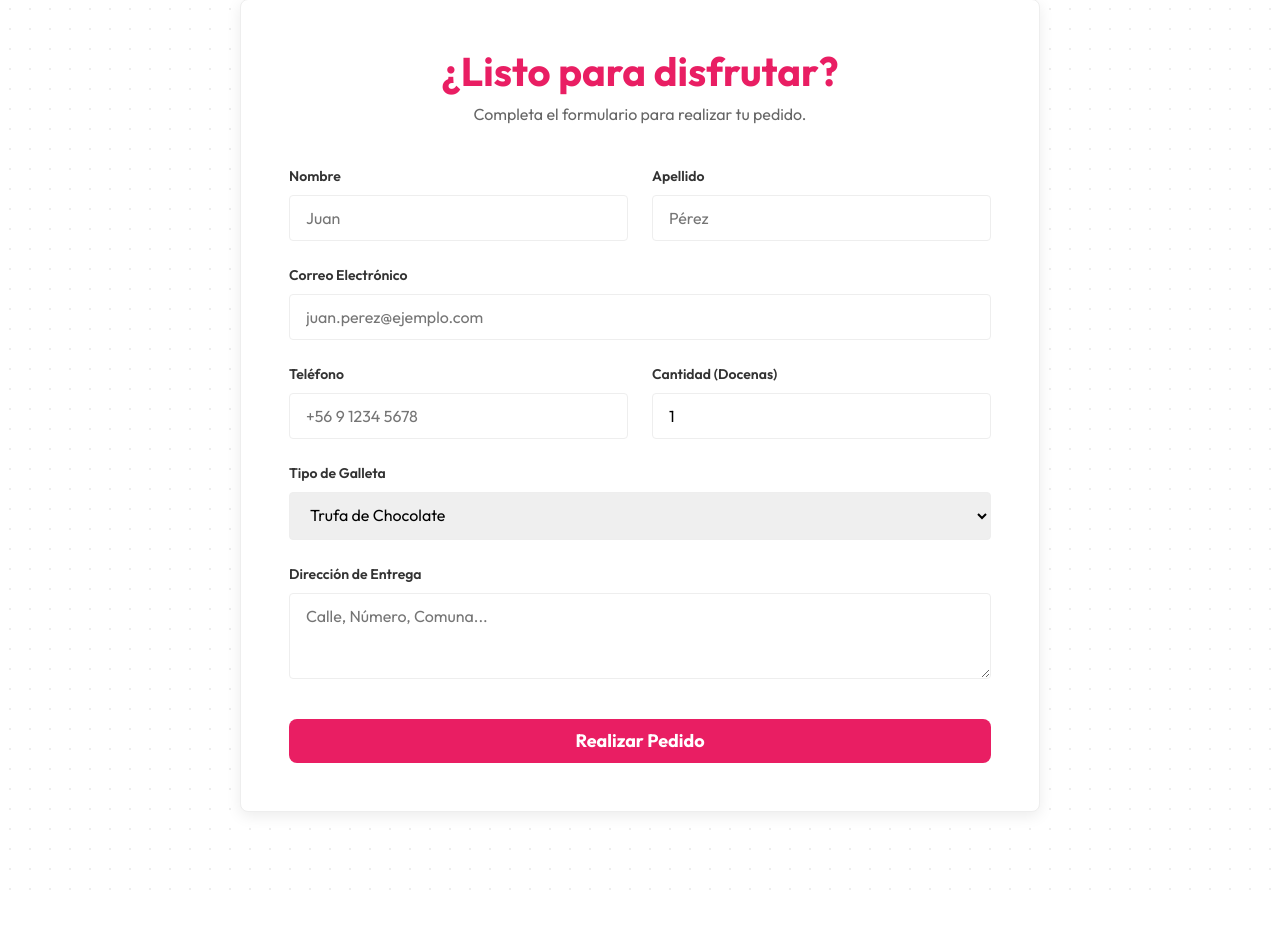
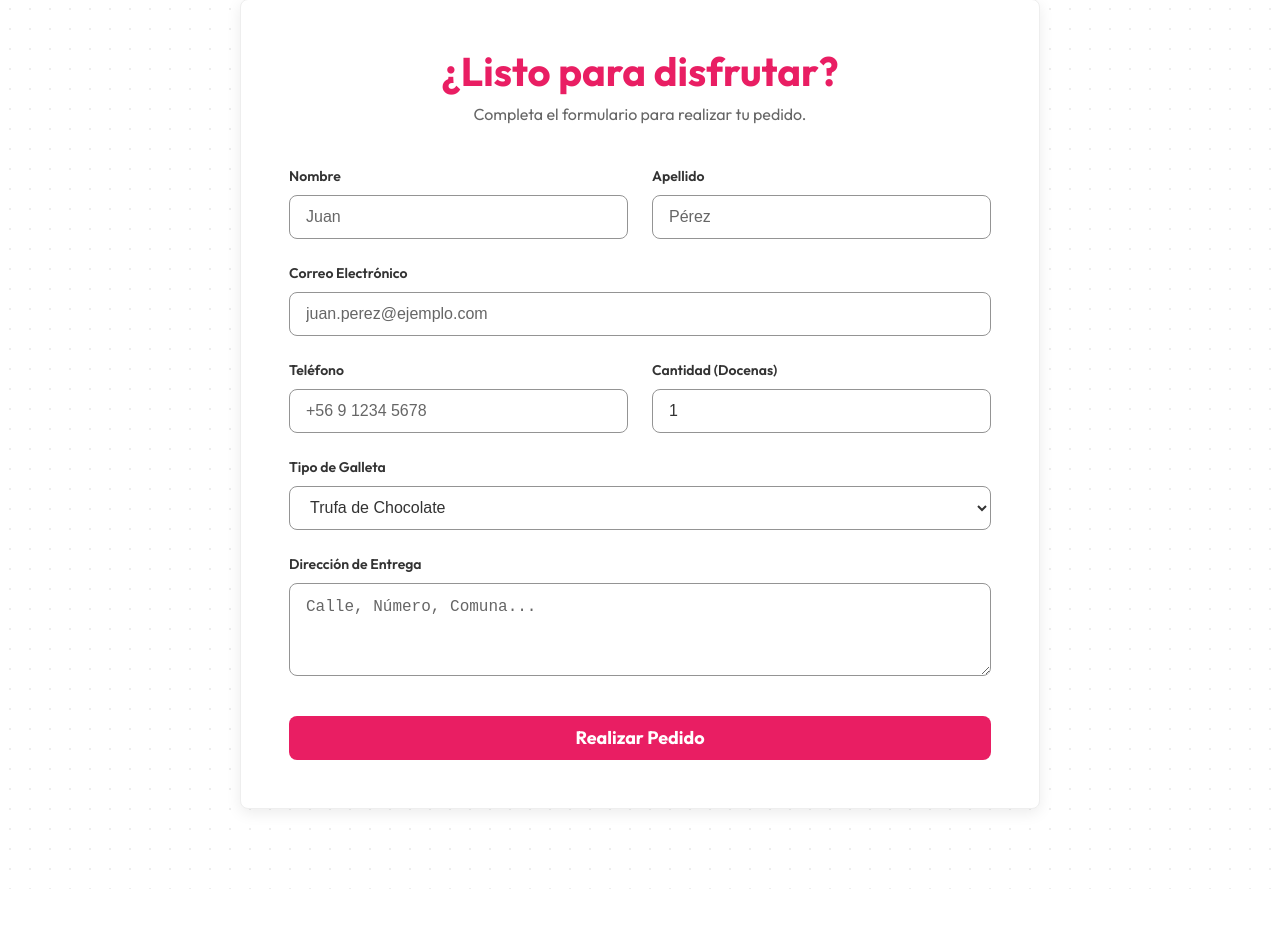
Before and after one commit to pantrux/dino-cookies, a Next.js app: page / in a window 1280 px wide. Shown: the part 1828-2780 px from the top of the page. Built offline with nearby package versions, Linux system fonts and the light colour scheme.

Commit message:
PR-11: Fields + Inputs

```diff
--- a/components/OrderForm.js
+++ b/components/OrderForm.js
@@ -2,6 +2,8 @@
 import { useState } from 'react';
 import styles from './OrderForm.module.css';
 import Button from './ui/Button';
+import Field from './ui/Field';
+import { Input, Select, Textarea } from './ui/Input';
 
 const COOKIE_TYPES = [
     "Trufa de Chocolate",
@@ -58,45 +60,38 @@ export default function OrderForm() {
 
                     <form className={styles.form} onSubmit={handleSubmit}>
                         <div className={styles.row}>
-                            <div className={styles.group}>
-                                <label htmlFor="firstName" className={styles.label}>Nombre</label>
-                                <input type="text" id="firstName" name="firstName" required className={styles.input} placeholder="Juan" />
-                            </div>
-                            <div className={styles.group}>
-                                <label htmlFor="lastName" className={styles.label}>Apellido</label>
-                                <input type="text" id="lastName" name="lastName" required className={styles.input} placeholder="Pérez" />
-                            </div>
+                            <Field label="Nombre" className={styles.group}>
+                                <Input type="text" id="firstName" name="firstName" required placeholder="Juan" />
+                            </Field>
+                            <Field label="Apellido" className={styles.group}>
+                                <Input type="text" id="lastName" name="lastName" required placeholder="Pérez" />
+                            </Field>
                         </div>
 
-                        <div className={styles.group}>
-                            <label htmlFor="email" className={styles.label}>Correo Electrónico</label>
-                            <input type="email" id="email" name="email" required className={styles.input} placeholder="juan.perez@ejemplo.com" />
+                        <Field label="Correo Electrónico" className={styles.group}>
+                            <Input type="email" id="email" name="email" required placeholder="juan.perez@ejemplo.com" />
+                        </Field>
+
+                        <div className={styles.row}>
+                            <Field label="Teléfono" className={styles.group}>
+                                <Input type="tel" id="phone" name="phone" required placeholder="+56 9 1234 5678" />
+                            </Field>
+                            <Field label="Cantidad (Docenas)" className={styles.group}>
+                                <Input type="number" id="quantity" name="quantity" min="1" defaultValue="1" required />
+                            </Field>
                         </div>
 
-                        <div className={styles.row}>
-                            <div className={styles.group}>
-                                <label htmlFor="phone" className={styles.label}>Teléfono</label>
-                                <input type="tel" id="phone" name="phone" required className={styles.input} placeholder="+56 9 1234 5678" />
-                            </div>
-                            <div className={styles.group}>
-                                <label htmlFor="quantity" className={styles.label}>Cantidad (Docenas)</label>
-                                <input type="number" id="quantity" name="quantity" min="1" defaultValue="1" required className={styles.input} />
-                            </div>
-                        </div>
-
-                        <div className={styles.group}>
-                            <label htmlFor="type" className={styles.label}>Tipo de Galleta</label>
-                            <select id="type" name="type" className={styles.select}>
+                        <Field label="Tipo de Galleta" className={styles.group}>
+                            <Select id="type" name="type">
                                 {COOKIE_TYPES.map(type => (
                                     <option key={type} value={type}>{type}</option>
                                 ))}
-                            </select>
-                        </div>
+                            </Select>
+                        </Field>
 
-                        <div className={styles.group}>
-                            <label htmlFor="address" className={styles.label}>Dirección de Entrega</label>
-                            <textarea id="address" name="address" required className={styles.textarea} rows="3" placeholder="Calle, Número, Comuna..."></textarea>
-                        </div>
+                        <Field label="Dirección de Entrega" className={styles.group}>
+                            <Textarea id="address" name="address" required rows="3" placeholder="Calle, Número, Comuna..." />
+                        </Field>
 
                         {error && <div className={styles.error}>{error}</div>}
                         {success && <div className={styles.success}>¡Pedido realizado con éxito! Te contactaremos pronto.</div>}
--- a/components/OrderForm.module.css
+++ b/components/OrderForm.module.css
@@ -52,34 +52,7 @@
 }
 
 .group {
-  display: flex;
-  flex-direction: column;
-  gap: var(--space-2);
-}
-
-.label {
-  font-weight: var(--font-weight-semibold);
-  color: var(--text-primary);
-  font-size: var(--font-size-sm);
-}
-
-.input,
-.select,
-.textarea {
-  padding: var(--space-3) var(--space-4);
-  border: 1px solid var(--border-subtle);
-  border-radius: var(--radius-sm);
-  font-size: var(--font-size-md);
-  transition: border-color 0.2s;
-  font-family: inherit;
-}
-
-.input:focus,
-.select:focus,
-.textarea:focus {
-  outline: 2px solid var(--interactive-primary);
-  outline-offset: 2px;
-  border-color: var(--interactive-primary);
+  /* wrapper class: mantiene consistencia con layout de formulario */
 }
 
 .submit {
--- a/components/ReviewSection.js
+++ b/components/ReviewSection.js
@@ -2,6 +2,8 @@
 import { useState } from 'react';
 import styles from './ReviewSection.module.css';
 import Button from './ui/Button';
+import Field from './ui/Field';
+import { Input, Textarea } from './ui/Input';
 
 const MOCK_REVIEWS = [
     { id: 1, user: "Maria G.", text: "¡Las trufas de chocolate son para morirse! 😍", image: null },
@@ -52,8 +54,12 @@ export default function ReviewSection() {
 
                 {showForm && (
                     <form className={styles.form} onSubmit={handleSubmit}>
-                        <input name="name" placeholder="Tu Nombre" required className={styles.input} />
-                        <textarea name="text" placeholder="Cuéntanos tu experiencia..." required className={styles.textarea} />
+                        <Field label="Tu Nombre">
+                            <Input name="name" placeholder="Tu Nombre" required />
+                        </Field>
+                        <Field label="Tu Reseña">
+                            <Textarea name="text" placeholder="Cuéntanos tu experiencia..." required />
+                        </Field>
                         <div className={styles.fileUpload}>
                             <label>Subir Foto (Opcional)</label>
                             <input type="file" accept="image/*" className={styles.fileInput} />
--- a/components/ReviewSection.module.css
+++ b/components/ReviewSection.module.css
@@ -75,11 +75,3 @@
   flex-direction: column;
   gap: var(--space-4);
 }
-
-.input,
-.textarea {
-  padding: var(--space-3);
-  border: 1px solid var(--border-subtle);
-  border-radius: var(--radius-md);
-  width: 100%;
-}
--- /dev/null
+++ b/components/ui/Field.js
@@ -0,0 +1,23 @@
+import styles from './Field.module.css';
+
+function cx(...classes) {
+  return classes.filter(Boolean).join(' ');
+}
+
+export default function Field({
+  label,
+  hint,
+  error,
+  children,
+  className,
+  ...props
+}) {
+  return (
+    <div className={cx(styles.field, className)} {...props}>
+      {label ? <div className={styles.label}>{label}</div> : null}
+      {children}
+      {hint ? <div className={styles.hint}>{hint}</div> : null}
+      {error ? <div className={styles.error}>{error}</div> : null}
+    </div>
+  );
+}
--- /dev/null
+++ b/components/ui/Field.module.css
@@ -0,0 +1,21 @@
+.field {
+  display: flex;
+  flex-direction: column;
+  gap: var(--space-2);
+}
+
+.label {
+  font-size: var(--font-size-sm);
+  font-weight: var(--font-weight-semibold);
+  color: var(--text-primary);
+}
+
+.hint {
+  font-size: var(--font-size-sm);
+  color: var(--text-muted);
+}
+
+.error {
+  font-size: var(--font-size-sm);
+  color: var(--text-danger);
+}
--- /dev/null
+++ b/components/ui/Input.js
@@ -0,0 +1,34 @@
+import styles from './Input.module.css';
+
+function cx(...classes) {
+  return classes.filter(Boolean).join(' ');
+}
+
+export function Input({ className, error, ...props }) {
+  return (
+    <input
+      className={cx(styles.control, error && styles.error, className)}
+      {...props}
+    />
+  );
+}
+
+export function Select({ className, error, children, ...props }) {
+  return (
+    <select
+      className={cx(styles.control, error && styles.error, className)}
+      {...props}
+    >
+      {children}
+    </select>
+  );
+}
+
+export function Textarea({ className, error, ...props }) {
+  return (
+    <textarea
+      className={cx(styles.control, styles.textarea, error && styles.error, className)}
+      {...props}
+    />
+  );
+}
--- /dev/null
+++ b/components/ui/Input.module.css
@@ -0,0 +1,50 @@
+.control {
+  width: 100%;
+  min-height: var(--input-height);
+  padding: var(--control-padding-y) var(--control-padding-x);
+
+  border-radius: var(--radius-md);
+  border: 1px solid var(--border-control);
+
+  font-size: var(--font-size-md);
+  line-height: var(--line-height-normal);
+  color: var(--text-primary);
+  background: var(--surface-page);
+
+  transition: border-color 150ms ease, background-color 150ms ease;
+}
+
+.control::placeholder {
+  color: var(--text-muted);
+}
+
+.control:hover {
+  border-color: var(--border-default);
+}
+
+.control:focus {
+  border-color: var(--interactive-primary);
+}
+
+.control:disabled {
+  background: var(--interactive-disabled-bg);
+  border-color: var(--interactive-disabled-border);
+  color: var(--interactive-disabled-text);
+  cursor: not-allowed;
+}
+
+.textarea {
+  min-height: calc(var(--input-height) * 2);
+  padding-top: var(--space-3);
+  padding-bottom: var(--space-3);
+  resize: vertical;
+}
+
+/* Error state (opt-in via class) */
+.error {
+  border-color: var(--interactive-danger);
+}
+
+.error:focus {
+  border-color: var(--interactive-danger);
+}
```
